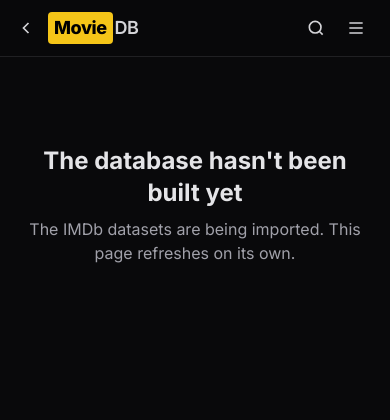
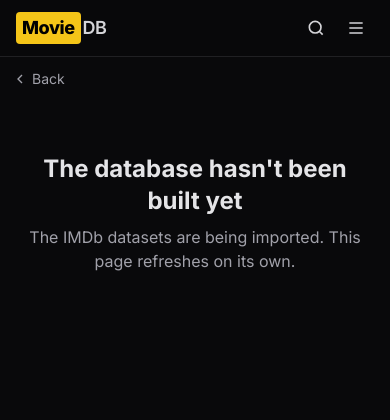
Before and after one commit to acidvegas/moviedb, a Python web app: template templates/building.html in a window 390 px wide. Shown: the top 420 px of the page. Run offline with Jinja, Linux system fonts and the light colour scheme; the template is opened without the code that fills it, so the values that code supplies are empty.

Commit message:
Move mobile back button below the header

```diff
--- a/templates/base.html
+++ b/templates/base.html
@@ -31,11 +31,6 @@
 <body class="relative bg-zinc-950 text-zinc-200 font-sans antialiased min-h-screen" hx-boost="true">
 	<header class="sticky top-0 z-40 border-b border-zinc-800/80 bg-zinc-950/85 backdrop-blur" x-data="{search: false, menu: false}">
 		<div class="mx-auto max-w-7xl px-4 flex flex-wrap lg:flex-nowrap items-center gap-x-4">
-			{% if request.path != '/' %}
-			<button type="button" aria-label="Back" class="lg:hidden -ml-2 -mr-3 p-2 rounded-md text-zinc-300 hover:bg-zinc-800" onclick="history.length > 1 ? history.back() : location.href = '/'">
-				<svg class="w-5 h-5" fill="none" stroke="currentColor" stroke-width="2" viewBox="0 0 24 24"><path d="M15 18l-6-6 6-6"/></svg>
-			</button>
-			{% endif %}
 			<a href="/" class="h-14 flex items-center font-extrabold tracking-tight text-lg whitespace-nowrap shrink-0"><span class="bg-accent text-black px-1.5 py-0.5 rounded">Movie</span><span class="text-zinc-300 font-semibold ml-0.5">DB</span></a>
 			<nav class="hidden lg:flex gap-1 text-sm">
 				{% set path = request.path %}
@@ -70,7 +65,14 @@
 	{% if status.state == 'running' %}
 	<div class="bg-accent/10 border-b border-accent/20 text-accent text-xs text-center py-1">Database update in progress: {{ status.step }}. <a href="/settings" hx-boost="false" class="underline">Details</a></div>
 	{% endif %}
-	<main class="mx-auto max-w-7xl px-4 pt-6 pb-12">{% block content %}{% endblock %}</main>
+	<main class="mx-auto max-w-7xl px-4 pt-6 pb-12">
+		{% if request.path != '/' %}
+		<button type="button" aria-label="Back" class="lg:hidden -mt-3 mb-3 -ml-1 flex items-center gap-1 text-sm text-zinc-400 hover:text-accent" onclick="history.length > 1 ? history.back() : location.href = '/'">
+			<svg class="w-4 h-4" fill="none" stroke="currentColor" stroke-width="2" viewBox="0 0 24 24"><path d="M15 18l-6-6 6-6"/></svg>Back
+		</button>
+		{% endif %}
+		{% block content %}{% endblock %}
+	</main>
 	<div id="toast" hidden class="toast fixed bottom-4 z-50 px-4 py-2 rounded-lg bg-zinc-800 border border-zinc-700 text-sm shadow-2xl"></div>
 	<div id="keys-help" hidden class="fixed inset-0 z-50 bg-black/70 flex items-center justify-center p-4" onclick="if (event.target === this) this.hidden = true">
 		<div class="w-full max-w-md rounded-2xl border border-zinc-800 bg-zinc-900 p-5 text-sm">
```
